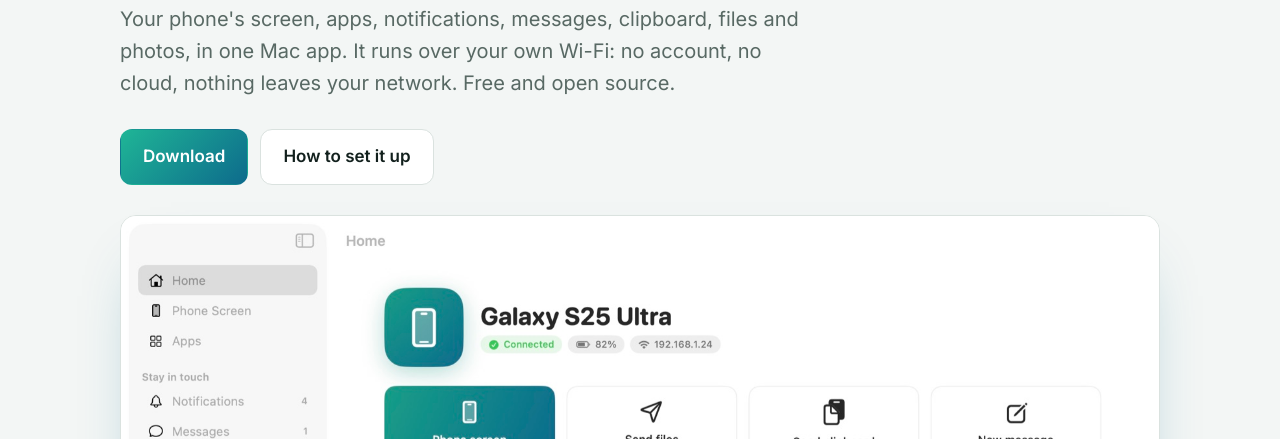
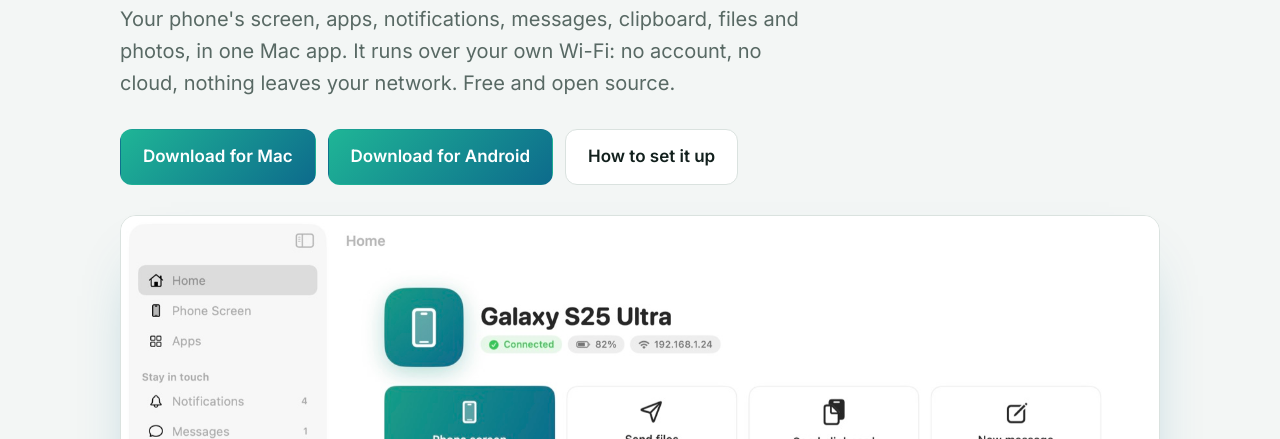
Before and after one commit to androidilicious/andromac, a plain HTML site: page docs/index.html in a window 1280 px wide. Shown: the part 361-800 px from the top of the page. Drawn offline with Linux system fonts and the light colour scheme.

Commit message:
Point the README and website at the release downloads
Co-Authored-By: Claude Fable 5.2 <noreply@anthropic.com>

```diff
--- a/docs/index.html
+++ b/docs/index.html
@@ -88,7 +88,8 @@
     <h1>Use your Android phone from your Mac.</h1>
     <p>Your phone's screen, apps, notifications, messages, clipboard, files and photos, in one Mac app. It runs over your own Wi-Fi: no account, no cloud, nothing leaves your network. Free and open source.</p>
     <div class="actions">
-      <a class="btn primary" href="https://github.com/androidilicious/andromac/releases">Download</a>
+      <a class="btn primary" href="https://github.com/androidilicious/andromac/releases/latest/download/AndroMac-mac.zip">Download for Mac</a>
+      <a class="btn primary" href="https://github.com/androidilicious/andromac/releases/latest/download/AndroMac-android.apk">Download for Android</a>
       <a class="btn" href="#setup">How to set it up</a>
     </div>
     <div class="shot"><img src="img/light-home.jpg" width="1600" height="1047" alt="The AndroMac home screen on a Mac, showing a connected Galaxy phone, quick actions, feature status and recent notifications."></div>
```
Also changed, not shown: 1 other file.
